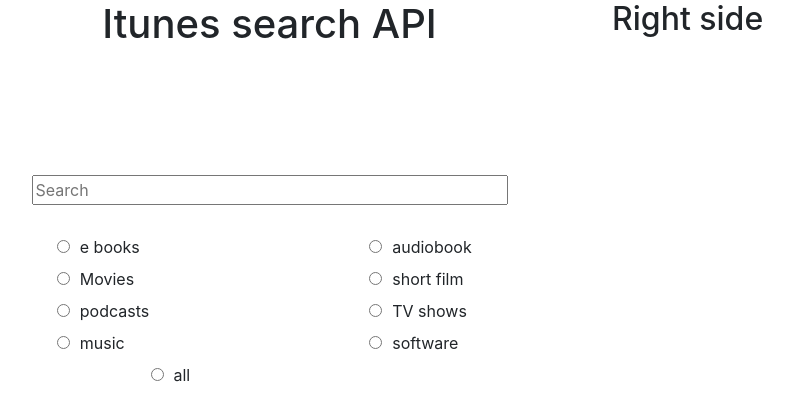
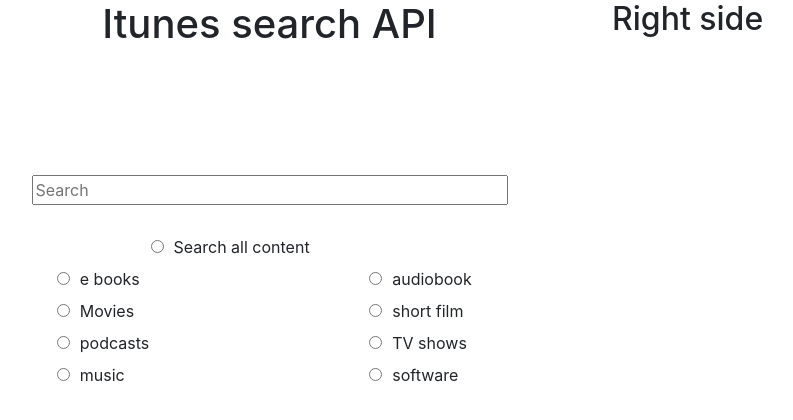
Before and after one commit to douglas86/task19, a React (Create React App) app in the folder client/: page / in a window 1280 px wide. Shown: the top 420 px of the page, without its empty margins (43-836 px from the left). Built offline with nearby package versions, Linux system fonts and the light colour scheme.

Commit message:
Renamed all button and changed its position

```diff
--- a/client/src/Components/LeftSide/Left.jsx
+++ b/client/src/Components/LeftSide/Left.jsx
@@ -16,6 +16,8 @@
           placeholder="Search"
           required
         />
+        <input type="radio" className={classes.all} name="rad" />
+		  <label>Search all content</label>
         <Row>
           <Col xl={6}>
             {labelLeft.map((l, i) => (
@@ -34,8 +36,6 @@
             ))}
           </Col>
         </Row>
-        <input type="radio" className={classes.radio} name="rad" />
-        <label>all</label>
       </Container>
     </div>
   );
--- a/client/src/Components/LeftSide/Styles.jsx
+++ b/client/src/Components/LeftSide/Styles.jsx
@@ -12,6 +12,10 @@
     marginLeft: "30%",
     marginRight: "10px",
   },
+  all: {
+    marginLeft: "30%",
+    marginRight: "10px",
+  },
 });
 
 export default useStyles;
```
